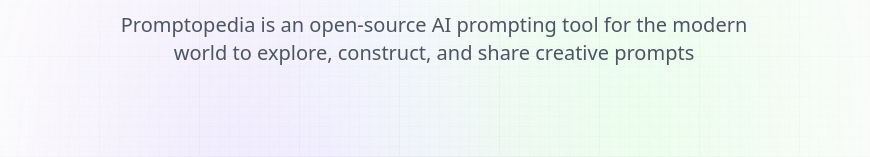
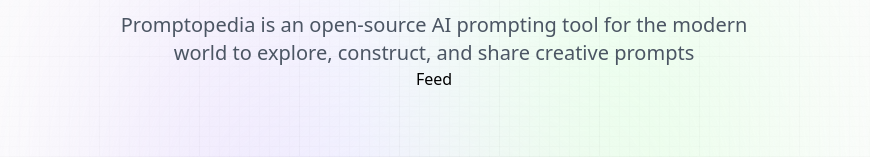
Before and after one commit to bernardobustamantemartinez/promptopedia, a Next.js app: page / in a window 1280 px wide. Shown: the part 149-306 px from the top of the page, without its empty margins (206-1076 px from the left). Built offline with nearby package versions, Linux system fonts and the light colour scheme.

Commit message:
Render Feed component on Home

```diff
--- a/app/page.jsx
+++ b/app/page.jsx
@@ -1,4 +1,5 @@
- // Home
+ import Feed from '@components/Feed';
+
  const Home = () => {
    return (
      <section className="w-full flex-center flex-col">
@@ -10,7 +11,7 @@
       <p className="desc text-center">
         Promptopedia is an open-source AI prompting tool for the modern world to explore, construct, and share creative prompts
       </p>
-      {/*Feed*/}
+      <Feed />
      </section>
    )
  }
```
